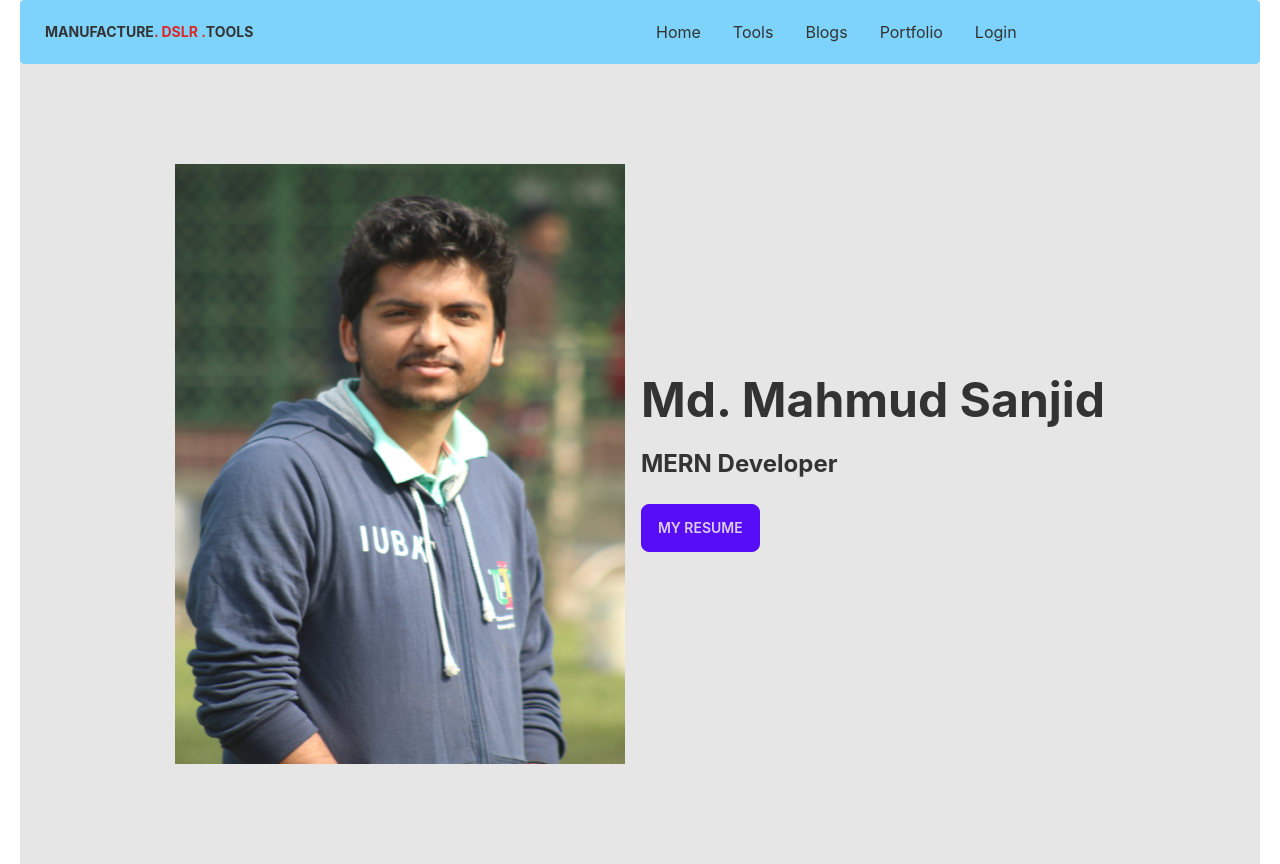
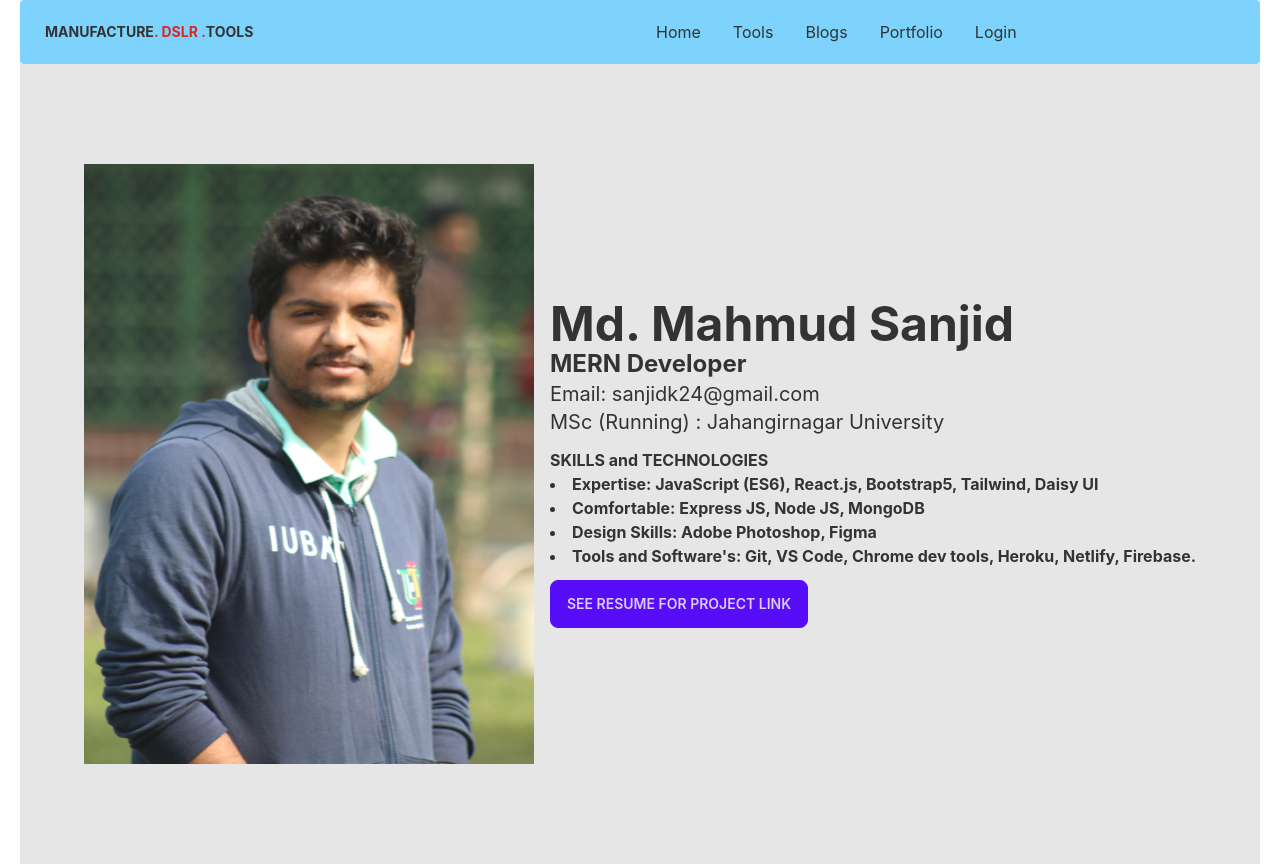
Before and after one commit to Sanjidk/manufacturer-website-client-side-Sanjidk, a React (Create React App) app: page /portfolio in a window 1280 px wide. Built offline with nearby package versions, Linux system fonts and the light colour scheme; no server answers.

Commit message:
Edit Portfolio

```diff
--- a/src/components/Home/MyPortfolio/MyPortfolio.js
+++ b/src/components/Home/MyPortfolio/MyPortfolio.js
@@ -8,8 +8,16 @@ const MyPortfolio = () => {
                 <img src={sanjid} alt="" />
                 <div>
                     <h1 className="text-5xl font-bold">Md. Mahmud Sanjid</h1>
-                    <p className="text-2xl font-bold py-6">MERN Developer </p>
-                    <button className='btn btn-primary'><a href="https://drive.google.com/file/d/1bk7GAU-l5VU-Jz3RrBHoPAa_YTS960At/view?usp=sharing" target='_blank'>My Resume</a></button>
+                    <p className="text-2xl font-bold"> MERN Developer </p>
+                    <p className="text-xl">Email: sanjidk24@gmail.com </p>
+                    <p className="text-xl mb-3">MSc (Running) : Jahangirnagar University</p>
+                    <p className="font-bold mb-3">SKILLS and TECHNOLOGIES
+                        <li>Expertise: JavaScript (ES6), React.js, Bootstrap5, Tailwind, Daisy UI</li>
+                        <li>Comfortable: Express JS, Node JS, MongoDB</li>
+                        <li>Design Skills: Adobe Photoshop, Figma</li>
+                        <li>Tools and Software's: Git, VS Code, Chrome dev tools, Heroku, Netlify, Firebase.</li>
+                         </p>
+                    <button className='btn btn-primary'><a href="https://drive.google.com/file/d/1bk7GAU-l5VU-Jz3RrBHoPAa_YTS960At/view?usp=sharing" target='_blank'>See Resume for Project Link</a></button>
 
                 </div>
             </div>
```
